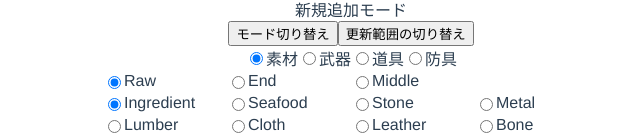
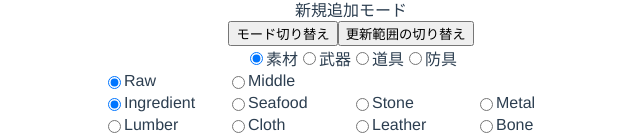
Before and after one commit to OKAUEND/ffxiv_tools_console, a Vue app: page /IconManagement in a window 1280 px wide. Shown: the part 165-303 px from the top of the page, without its empty margins (274-914 px from the left). Built offline with nearby package versions, Linux system fonts and the light colour scheme; no server answers.

Commit message:
ADD - 素材の段階で、[End]が不要であるとわかったためMiddleと統一するため削除

```diff
--- a/src/components/Console/IconManagement.vue
+++ b/src/components/Console/IconManagement.vue
@@ -96,7 +96,7 @@ export default {
         { name: "House", isMaterialTypeInfo: false }
       ],
       types: [
-        [{ name: "Raw" }, { name: "End" }, { name: "Middle" }],
+        [{ name: "Raw" }, { name: "Middle" }],
         [
           { name: "Gladiator" },
           { name: "Marauder" },
```
